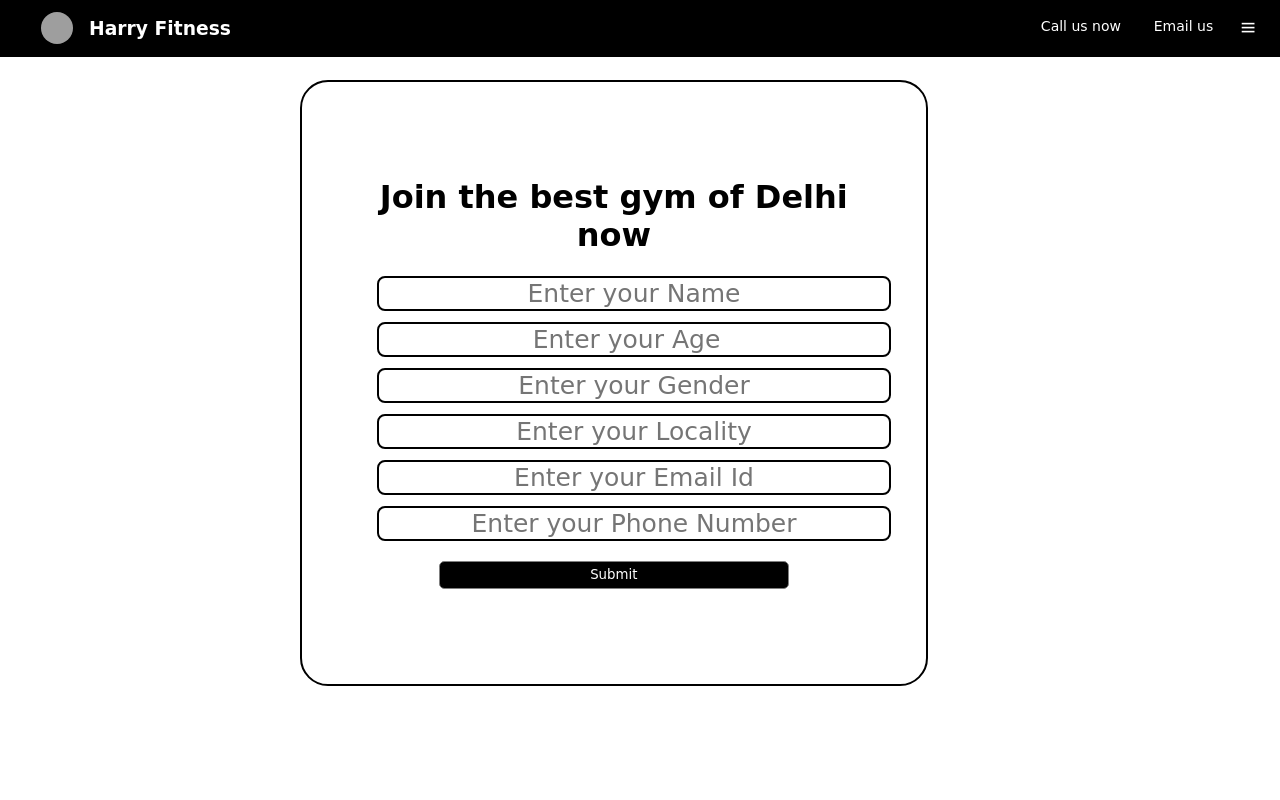
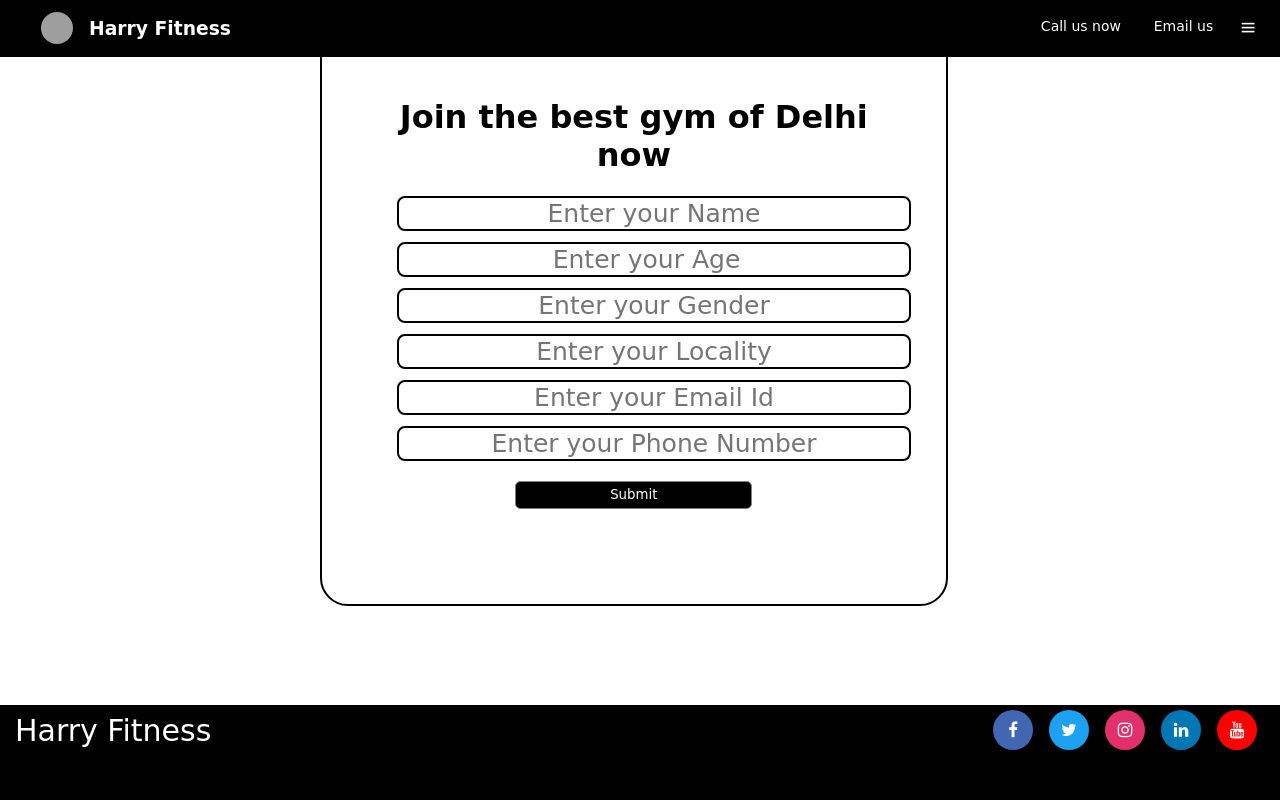
Before and after one commit to shaurya12416/Web-dev, a plain HTML site: page index.html in a window 1280 px wide. Drawn offline with nearby package versions, Linux system fonts and the light colour scheme; grey boxes are pictures that could not be loaded; a web font is replaced by a local one.

Commit message:
adding footer

```diff
--- /dev/null
+++ b/assets/css/footer.css
@@ -0,0 +1,82 @@
+footer{
+  position: fixed;
+  background: #000;
+  color: white;
+  width: 100%;
+  bottom: 0;
+  left: 0;
+}
+footer::before{
+  content: '';
+  position: absolute;
+  left: 0;
+  top: 100px;
+  height: 1px;
+  width: 100%;
+  background: #AFAFB6;
+}
+footer .content{
+  max-width: 1250px;
+  margin: auto;
+  padding-top: 5px;
+}
+footer .content .top{
+  display: flex;
+  align-items: center;
+  justify-content: space-between;
+  margin-bottom: 50px;
+}
+.content .top .logo-details{
+  color: #fff;
+  font-size: 30px;
+}
+.content .top .media-icons{
+  display: flex;
+}
+.content .top .media-icons a{
+  height: 40px;
+  width: 40px;
+  margin: 0 8px;
+  border-radius: 50%;
+  text-align: center;
+  line-height: 40px;
+  color: #fff;
+  font-size: 17px;
+  text-decoration: none;
+  transition: all 0.4s ease;
+}
+.top .media-icons a:nth-child(1){
+  background: #4267B2;
+}
+.top .media-icons a:nth-child(1):hover{
+  color: #4267B2;
+  background: #fff;
+}
+.top .media-icons a:nth-child(2){
+  background: #1DA1F2;
+}
+.top .media-icons a:nth-child(2):hover{
+  color: #1DA1F2;
+  background: #fff;
+}
+.top .media-icons a:nth-child(3){
+  background: #E1306C;
+}
+.top .media-icons a:nth-child(3):hover{
+  color: #E1306C;
+  background: #fff;
+}
+.top .media-icons a:nth-child(4){
+  background: #0077B5;
+}
+.top .media-icons a:nth-child(4):hover{
+  color: #0077B5;
+  background: #fff;
+}
+.top .media-icons a:nth-child(5){
+  background: #FF0000;
+}
+.top .media-icons a:nth-child(5):hover{
+  color: #FF0000;
+  background: #fff;
+}
--- a/assets/css/navbar.css
+++ b/assets/css/navbar.css
@@ -11,7 +11,7 @@ html {
   width: var(--v-100);
   height: var(--header-height);
   border-bottom: 1px solid var(--color-line-1);
-  background-color: #000;
+  background-color: black;
 
   display: grid;
   align-items: center;
--- a/assets/css/styles.css
+++ b/assets/css/styles.css
@@ -27,9 +27,9 @@ body {
 
 .container {
     position: absolute;
-    left: 220px;
+    left: 25%;
     border: 2px solid black;
-    margin: 80px 80px;
+    /* margin: 80px 80px; */
     padding: 75px;
     width: 37%;
     border-radius: 28px;
@@ -54,6 +54,6 @@ body {
 
 .container button {
     display: block;
-    width: 74%;
+    width: 50%;
     margin: 20px auto;
 }
--- a/index.html
+++ b/index.html
@@ -6,10 +6,12 @@
     <meta name="viewport" content="width=device-width, initial-scale=1.0">
     <meta http-equiv="X-UA-Compatible" content="ie=edge">
     <title>Harry Fitness</title>
+    <link rel="stylesheet" href="https://cdnjs.cloudflare.com/ajax/libs/font-awesome/4.7.0/css/font-awesome.min.css">
     <link rel="stylesheet" href="assets/css/navbar.css">
     <link rel="stylesheet" href="assets/css/styles.css">
     <link href="https://fonts.googleapis.com/css?family=Baloo+Bhai&display=swap" rel="stylesheet">
     <link href='https://unpkg.com/boxicons@2.1.4/css/boxicons.min.css' rel='stylesheet'>
+    <link rel="stylesheet" href="assets/css/footer.css">
     <script src="assets/js/script.js" defer></script>
 </head>
 
@@ -64,6 +66,22 @@
         </form>
     </div>
 
+    <footer>
+        <div class="content">
+            <div class="top">
+                <div class="logo-details">
+                    <span class="logo_name">Harry Fitness</span>
+                </div>
+                <div class="media-icons">
+                    <a href="#"><i class="fa fa-facebook"></i></a>
+                    <a href="#"><i class="fa fa-twitter"></i></a>
+                    <a href="#"><i class="fa fa-instagram"></i></a>
+                    <a href="#"><i class="fa fa-linkedin"></i></a>
+                    <a href="#"><i class="fa fa-youtube"></i></a>
+                </div>
+            </div>
+        </div>
+    </footer>
 
 
 </body>
```
